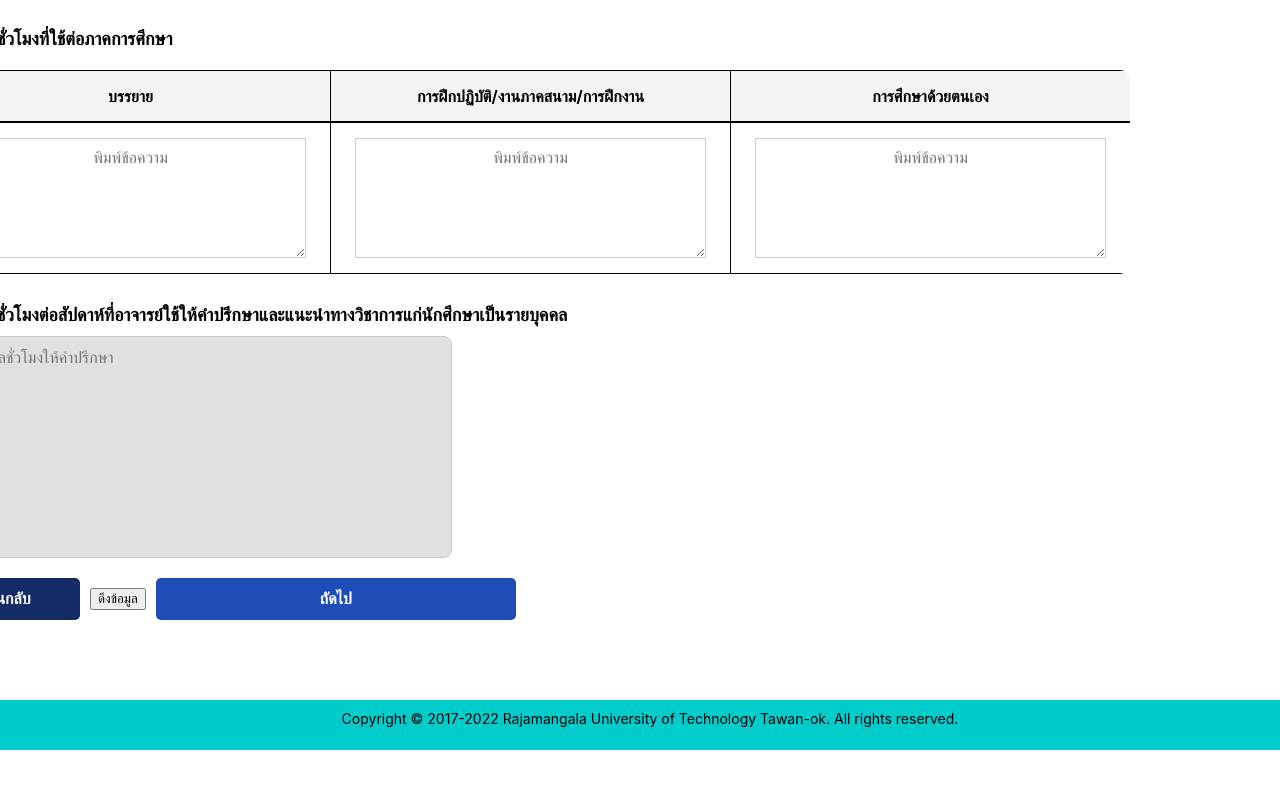
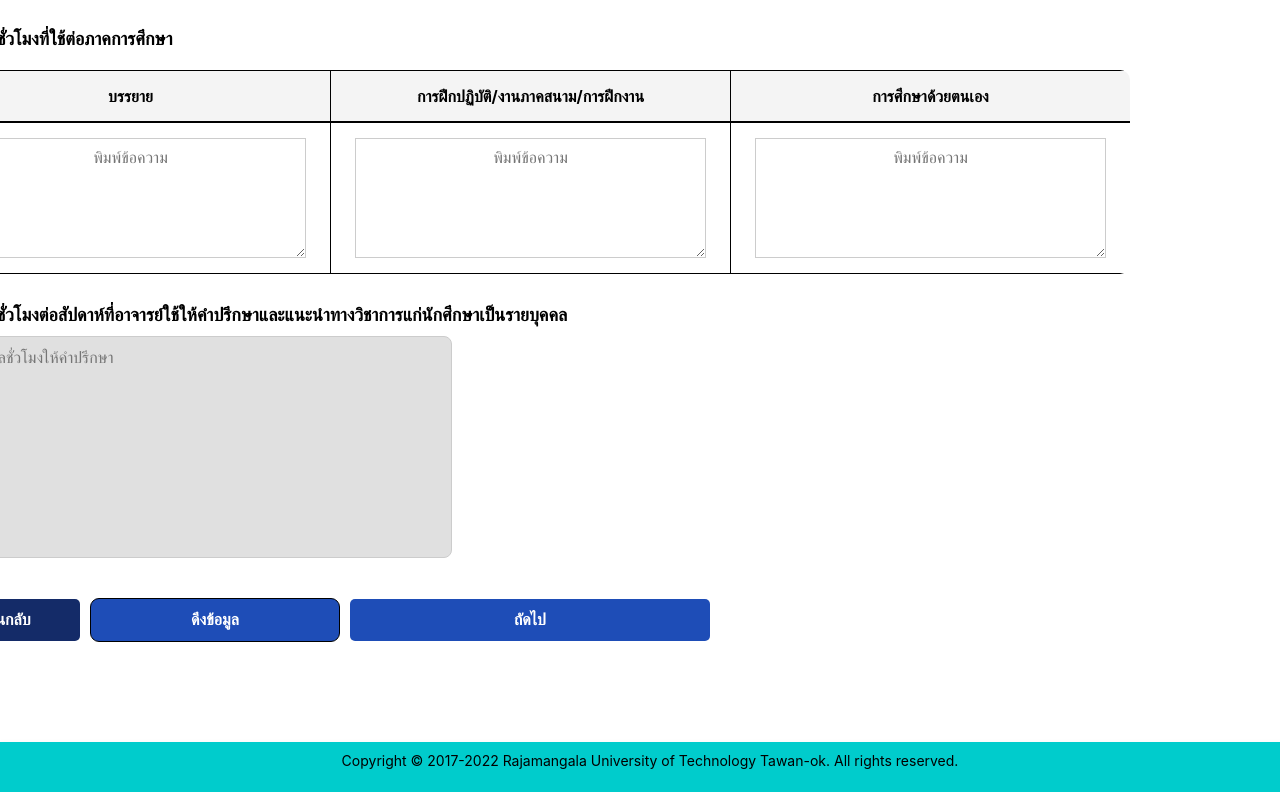
Before and after one commit to XxFlukeyxX/busitdoc, a React (Create React App) app: page /mqa3-insert3 in a window 1280 px wide. Shown: the part 536-1328 px from the top of the page. Before the commit the page ends 1286 px from the top, so only its background shows below. Built offline with nearby package versions, Linux system fonts and the light colour scheme.

Commit message:
Update MQA3Insert3.css
เพิ่มดีไซน์ดึงข้อมูล

```diff
--- a/src/pages/MQA3Page/MQA3Insert/MQA3Insert3.css
+++ b/src/pages/MQA3Page/MQA3Insert/MQA3Insert3.css
@@ -144,3 +144,23 @@
 .next-btn3:hover {
     background-color: #153a8f;
 }
+
+.fetch-btn3{
+    width: 250px;
+    padding: 12px;
+    font-size: 16px;
+    font-weight: bold;
+    color: white;
+    background-color: #1e4db7;
+    border: 1px solid black;
+    border-radius: 9px;
+    cursor: pointer;
+    text-align: center;
+    outline: none;
+    display: block;
+    margin: 20px auto;
+}
+
+.fetch-btn3:hover {
+    background-color: #153a8f;
+}
```
